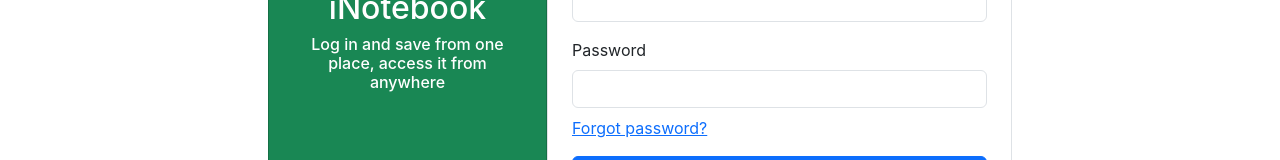
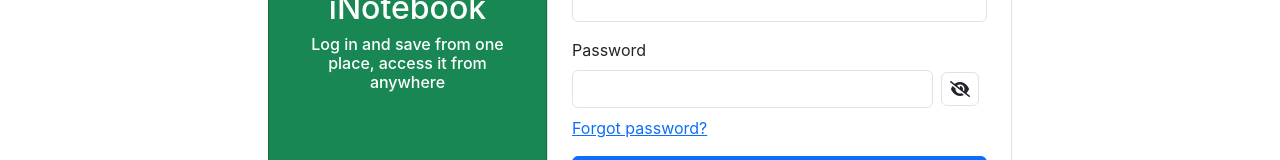
Before and after one commit to nehalms/iNotebook, a React (Create React App) app in the folder iNotebook_frontEnd/: page /login in a window 1280 px wide. Shown: the part 332-492 px from the top of the page. Built offline with nearby package versions, Linux system fonts and the light colour scheme; no server answers.

Commit message:
showpassword button added

```diff
--- a/iNotebook_frontEnd/src/components/Auth/Forgot_.js
+++ b/iNotebook_frontEnd/src/components/Auth/Forgot_.js
@@ -16,6 +16,7 @@ const Forgot_ = (props)=> {
   const[Verified, setVerified] = useState(false);
   const[id, setid] = useState("");
   const[credentials, setCredentials] = useState({email: "", password: "", cpassword: ""});
+  const [showPassword, setShowPassword] = useState(false);
 
   useEffect(() => {
     if(!divRef.current) return;
@@ -147,6 +148,11 @@ const Forgot_ = (props)=> {
     }
   };
 
+  const handleShowPassword = (e) => {
+    e.preventDefault();
+    setShowPassword(!showPassword);
+  }
+
   return (
     <div className='container my-3'>
       <div className='row'>
@@ -173,11 +179,14 @@ const Forgot_ = (props)=> {
                         { show && <Verification verify={verify} sendEmail={sendEmail}/>}
                         { Verified && <div className="mb-3 my-3">
                           <label htmlFor="password" className="form-label">Password</label>
-                          <input type="password" ref={pass} className="form-control" id="password" name="password" onChange={onChange} minLength={6} required/>
+                          <input type={showPassword ? "text" : "password"} ref={pass} className="form-control" id="password" name="password" onChange={onChange} minLength={6} required/>
                         </div>}
                         { Verified && <div className="mb-3">
                           <label htmlFor="cpassword" className="form-label">Confirm Password</label>
-                          <input type="password" ref={cpass} className="form-control" id="cpassword" name="cpassword" onChange={onChange} minLength={6} required/>
+                          <div className='d-flex align-items-center justify-content-center'>
+                            <input type={showPassword ? "text" : "password"} ref={cpass} className="form-control" id="cpassword" name="cpassword" onChange={onChange} minLength={6} required/>
+                            <i onClick={handleShowPassword} className={showPassword ? "fa-solid p-2 mx-2 border rounded fa-eye" : "fa-solid p-2 mx-2 border rounded fa-eye-slash"}></i>
+                          </div>
                         </div>}
                         { Verified && <button type="submit" className="btn btn-primary mt-4">Update</button>}
                     </form>
--- a/iNotebook_frontEnd/src/components/Auth/Login.js
+++ b/iNotebook_frontEnd/src/components/Auth/Login.js
@@ -7,12 +7,12 @@ import { getAdminhtml } from './getEmailHtml';
 const Login = (props) => {
     const[credentials, setCredentials] = useState({email: "", password: ""});
     let [checkForAdminUser, setCheckForAdminUser] = useState(true);
-    let [authEmail, setAuthEmail] = useState("");
     const [isAdminUser, setIsAdminUser] = useState(false);
     const[code, setCode] = useState();
     const divRef = useRef();
     const [height, setHeight] = useState(0);
     const[Verified, setVerified] = useState(false);
+    const [showPassword, setShowPassword] = useState(false);
     history.navigate = useNavigate();
 
     useEffect(() => {
@@ -52,7 +52,6 @@ const Login = (props) => {
                 props.setLoader({ showLoader: false });
                 const adminData = await response.json();
                 if(adminData && adminData.isAdmin) {
-                    setAuthEmail(adminData.authEmail);
                     sessionStorage.setItem('adminToken', json.authToken);
                     var val = Math.floor(Math.random() * (999999 - 100000 + 1)) + 100000;
                     setCode(val);
@@ -137,6 +136,11 @@ const Login = (props) => {
         setCredentials({...credentials, [e.target.name]: e.target.value}) //helps to keep data in note as same and append the new values being typed
     }
 
+    const handleShowPassword = (e) => {
+        e.preventDefault();
+        setShowPassword(!showPassword);
+    }
+
     return (
         <div className='container my-5'>
             <div className='row'>
@@ -160,7 +164,10 @@ const Login = (props) => {
                                 </div>
                                 <div className="mb-2">
                                     <label htmlFor="password" className="form-label">Password</label>
-                                    <input type="password" className="form-control" onChange={onChange} value={credentials.password} id="password" name="password" required/>
+                                    <div className='d-flex align-items-center justify-content-center'>
+                                        <input type={showPassword ? "text" : "password"} className="form-control" onChange={onChange} value={credentials.password} id="password" name="password" required/>
+                                        <i onClick={handleShowPassword} className={showPassword ? "fa-solid p-2 mx-2 border rounded fa-eye" : "fa-solid p-2 mx-2 border rounded fa-eye-slash"}></i>
+                                    </div>
                                 </div>
                                 { !isAdminUser && <><Link className='mx-0 my-0' to="/forgot" role='button'>Forgot password?</Link><br/></>}
                                 { isAdminUser && !Verified && <Verification verify={verify} sendEmail={sendEmail} msg="Enter the Admin passkey"/> }
--- a/iNotebook_frontEnd/src/components/Auth/Signup.js
+++ b/iNotebook_frontEnd/src/components/Auth/Signup.js
@@ -14,6 +14,7 @@ const Signup = (props) => {
     const[code_, setCode] = useState(0);
     const[show, setShow] = useState(false);
     const[Verified, setVerified] = useState(false);
+    const [showPassword, setShowPassword] = useState(false);
     history.navigate = useNavigate();
 
     useEffect(() => {
@@ -156,6 +157,11 @@ const Signup = (props) => {
       }
     }
 
+    const handleShowPassword = (e) => {
+      e.preventDefault();
+      setShowPassword(!showPassword);
+    }
+
     return (
       <div className='container my-3'>
         <div className='row'>
@@ -186,11 +192,14 @@ const Signup = (props) => {
                         {show && <Verification verify={verify} sendEmail={sendEmail}/>}
                         <div className="mb-3 my-3">
                           <label htmlFor="password" className="form-label">Password</label>
-                          <input type="password" ref={pass} className="form-control" id="password" name="password" onChange={onChange} minLength={6} required/>
+                          <input type={showPassword ? "text" : "password"} ref={pass} className="form-control" id="password" name="password" onChange={onChange} minLength={6} required/>
                         </div>
                         <div className="mb-3">
                           <label htmlFor="cpassword" className="form-label">Confirm Password</label>
-                          <input type="password" ref={cpass} className="form-control" id="cpassword" name="cpassword" onChange={onChange} minLength={6} required/>
+                          <div className='d-flex align-items-center justify-content-center'>
+                            <input type={showPassword ? "text" : "password"} ref={cpass} className="form-control" id="cpassword" name="cpassword" onChange={onChange} minLength={6} required/>
+                            <i onClick={handleShowPassword} className={showPassword ? "fa-solid p-2 mx-2 border rounded fa-eye" : "fa-solid p-2 mx-2 border rounded fa-eye-slash"}></i>
+                          </div>
                         </div>
                         <button type="submit" className="btn btn-primary mt-3" style={{width: '100%'}}>Sign up<i className="fa-solid fa-user-plus mx-2"></i></button>
                       </form>
```
